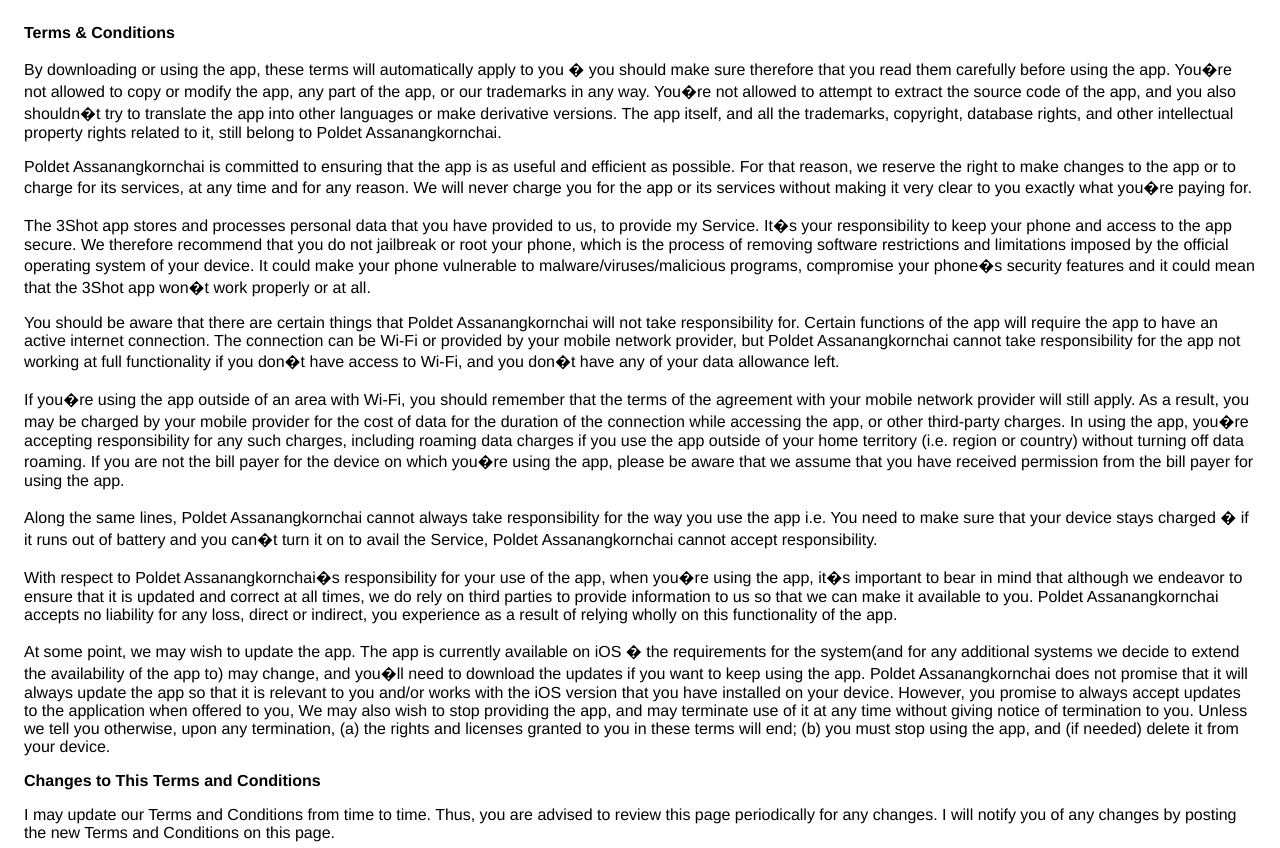
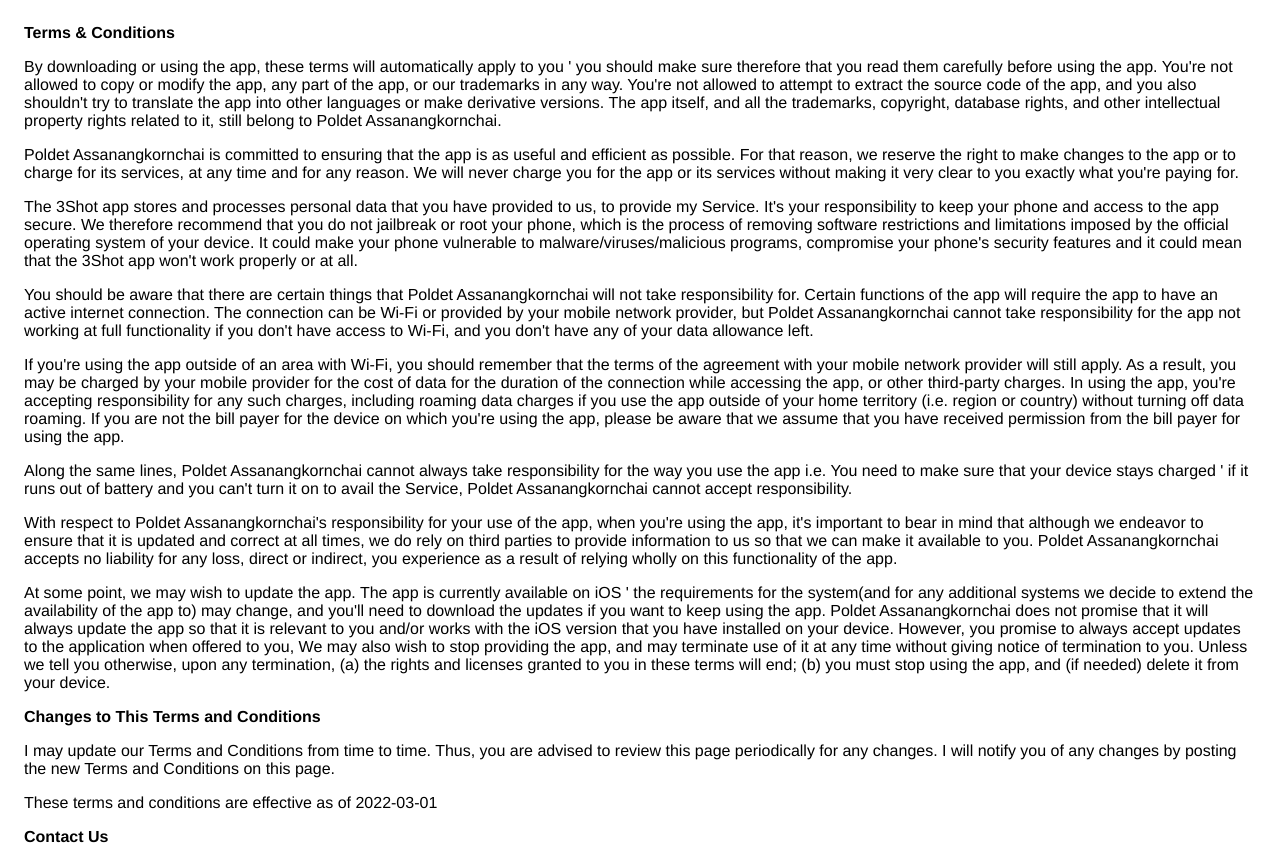
Before and after one commit to BeerPoldet/beerpoldet.github.io, a plain HTML site: page 3shot/terms.html in a window 1280 px wide. Shown: the top 848 px of the page. Drawn offline with Linux system fonts and the light colour scheme.

Commit message:
Fix non displayable characters

```diff
--- a/3shot/terms.html
+++ b/3shot/terms.html
@@ -15,10 +15,10 @@
     <strong>Terms &amp; Conditions</strong>
     <p>
       By downloading or using the app, these terms will automatically apply to
-      you � you should make sure therefore that you read them carefully before
-      using the app. You�re not allowed to copy or modify the app, any part of
-      the app, or our trademarks in any way. You�re not allowed to attempt to
-      extract the source code of the app, and you also shouldn�t try to
+      you ' you should make sure therefore that you read them carefully before
+      using the app. You're not allowed to copy or modify the app, any part of
+      the app, or our trademarks in any way. You're not allowed to attempt to
+      extract the source code of the app, and you also shouldn't try to
       translate the app into other languages or make derivative versions. The
       app itself, and all the trademarks, copyright, database rights, and other
       intellectual property rights related to it, still belong to Poldet
@@ -29,17 +29,17 @@
       and efficient as possible. For that reason, we reserve the right to make
       changes to the app or to charge for its services, at any time and for any
       reason. We will never charge you for the app or its services without
-      making it very clear to you exactly what you�re paying for.
+      making it very clear to you exactly what you're paying for.
     </p>
     <p>
       The 3Shot app stores and processes personal data that you have provided to
-      us, to provide my Service. It�s your responsibility to keep your phone and
+      us, to provide my Service. It's your responsibility to keep your phone and
       access to the app secure. We therefore recommend that you do not jailbreak
       or root your phone, which is the process of removing software restrictions
       and limitations imposed by the official operating system of your device.
       It could make your phone vulnerable to malware/viruses/malicious programs,
-      compromise your phone�s security features and it could mean that the 3Shot
-      app won�t work properly or at all.
+      compromise your phone's security features and it could mean that the 3Shot
+      app won't work properly or at all.
     </p>
     <!---->
     <p>
@@ -48,32 +48,32 @@
       the app will require the app to have an active internet connection. The
       connection can be Wi-Fi or provided by your mobile network provider, but
       Poldet Assanangkornchai cannot take responsibility for the app not working
-      at full functionality if you don�t have access to Wi-Fi, and you don�t
+      at full functionality if you don't have access to Wi-Fi, and you don't
       have any of your data allowance left.
     </p>
     <p></p>
     <p>
-      If you�re using the app outside of an area with Wi-Fi, you should remember
+      If you're using the app outside of an area with Wi-Fi, you should remember
       that the terms of the agreement with your mobile network provider will
       still apply. As a result, you may be charged by your mobile provider for
       the cost of data for the duration of the connection while accessing the
-      app, or other third-party charges. In using the app, you�re accepting
+      app, or other third-party charges. In using the app, you're accepting
       responsibility for any such charges, including roaming data charges if you
       use the app outside of your home territory (i.e. region or country)
       without turning off data roaming. If you are not the bill payer for the
-      device on which you�re using the app, please be aware that we assume that
+      device on which you're using the app, please be aware that we assume that
       you have received permission from the bill payer for using the app.
     </p>
     <p>
       Along the same lines, Poldet Assanangkornchai cannot always take
       responsibility for the way you use the app i.e. You need to make sure that
-      your device stays charged � if it runs out of battery and you can�t turn
+      your device stays charged ' if it runs out of battery and you can't turn
       it on to avail the Service, Poldet Assanangkornchai cannot accept
       responsibility.
     </p>
     <p>
-      With respect to Poldet Assanangkornchai�s responsibility for your use of
-      the app, when you�re using the app, it�s important to bear in mind that
+      With respect to Poldet Assanangkornchai's responsibility for your use of
+      the app, when you're using the app, it's important to bear in mind that
       although we endeavor to ensure that it is updated and correct at all
       times, we do rely on third parties to provide information to us so that we
       can make it available to you. Poldet Assanangkornchai accepts no liability
@@ -82,9 +82,9 @@
     </p>
     <p>
       At some point, we may wish to update the app. The app is currently
-      available on iOS � the requirements for the system(and for any additional
+      available on iOS ' the requirements for the system(and for any additional
       systems we decide to extend the availability of the app to) may change,
-      and you�ll need to download the updates if you want to keep using the app.
+      and you'll need to download the updates if you want to keep using the app.
       Poldet Assanangkornchai does not promise that it will always update the
       app so that it is relevant to you and/or works with the iOS version that
       you have installed on your device. However, you promise to always accept
```
Also changed, not shown: 3shot/privacy.html (+4 -4 lines).
